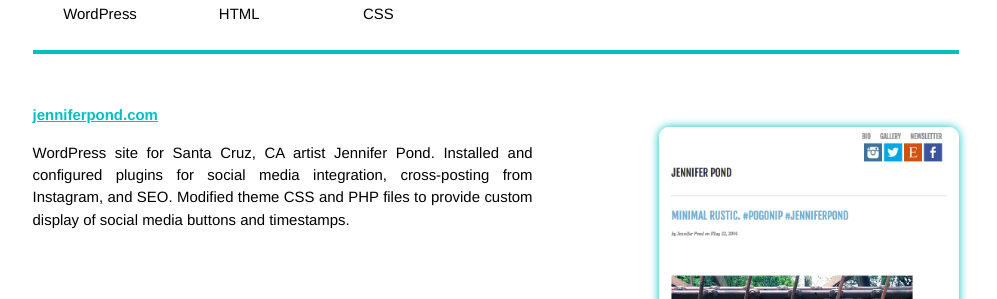
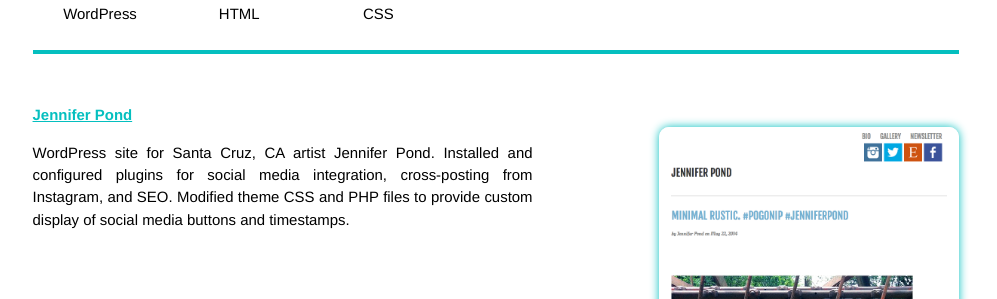
Before and after one commit to scottcmoore/scottcmoore.github.io, a Jekyll site: the page built from projects.html, in a window 1280 px wide. Shown: the part 561-860 px from the top of the page, without its empty margins (144-1141 px from the left). Built offline with Jekyll 4.4.1, drawn with Linux system fonts in a browser that asks for light colours; Markdown is read by kramdown in place of the engine named in the settings.

Commit message:
Change a project title.

```diff
--- a/_posts/projects/2014-06-14-jenniferpond.markdown
+++ b/_posts/projects/2014-06-14-jenniferpond.markdown
@@ -1,6 +1,6 @@
 ---
 layout: project
-title: jenniferpond.com
+title: Jennifer Pond
 categories:
 - projects
 stack:
```
